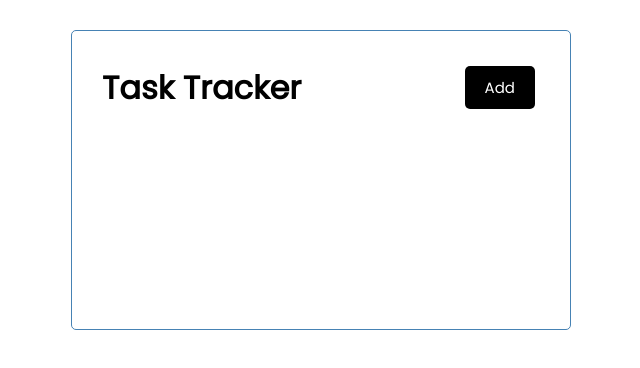
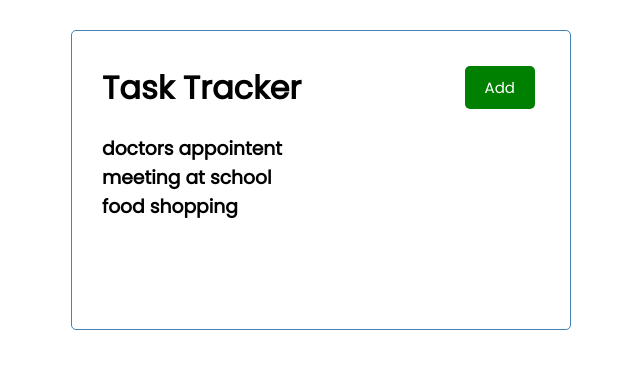
Before and after one commit to souhailhoichtia/react-task-tracker, a React (Create React App) app: page / in a window 1280 px wide. Shown: the top 368 px of the page, without its empty margins (319-959 px from the left). Built offline with nearby package versions, Linux system fonts and the light colour scheme.

Commit message:
adding task componenet with tasks as a list and iterate it, statically

```diff
--- a/src/App.js
+++ b/src/App.js
@@ -1,9 +1,11 @@
 import Header from "./components/Header";
+import Tasks from "./components/Tasks";
 
 function App() {
   return (
     <div className="container">
       <Header title="Task Tracker"></Header>
+      <Tasks />
     </div>
   );
 }
--- a/src/components/Button.js
+++ b/src/components/Button.js
@@ -2,7 +2,11 @@ import React from "react";
 
 function Button(props) {
   return (
-    <button onClick={props.onClick} className="btn">
+    <button
+      style={{ backgroundColor: props.color }}
+      onClick={props.onClick}
+      className="btn"
+    >
       {props.text}
     </button>
   );
--- a/src/components/Header.js
+++ b/src/components/Header.js
@@ -7,7 +7,7 @@ const Header = (props) => {
   return (
     <header className="header">
       <h1>{props.title}</h1>
-      <Button text="Add" color="gren" onClick={onClick} />
+      <Button text="Add" color="green" onClick={onClick} />
     </header>
   );
 };
--- /dev/null
+++ b/src/components/Tasks.js
@@ -0,0 +1,31 @@
+const tasks = [
+  {
+    id: 1,
+    text: "doctors appointent",
+    day: "Feb 5th at 2:30pm",
+    reminder: true,
+  },
+  {
+    id: 2,
+    text: "meeting at school",
+    day: "Feb 5th at 1:30pm",
+    reminder: true,
+  },
+  {
+    id: 3,
+    text: "food shopping",
+    day: "Feb 5th at 2:30pm",
+    reminder: false,
+  },
+];
+function Tasks() {
+  return (
+    <>
+      {tasks.map((task) => (
+        <h3 key={task.id}>{task.text}</h3>
+      ))}
+    </>
+  );
+}
+
+export default Tasks;
```
